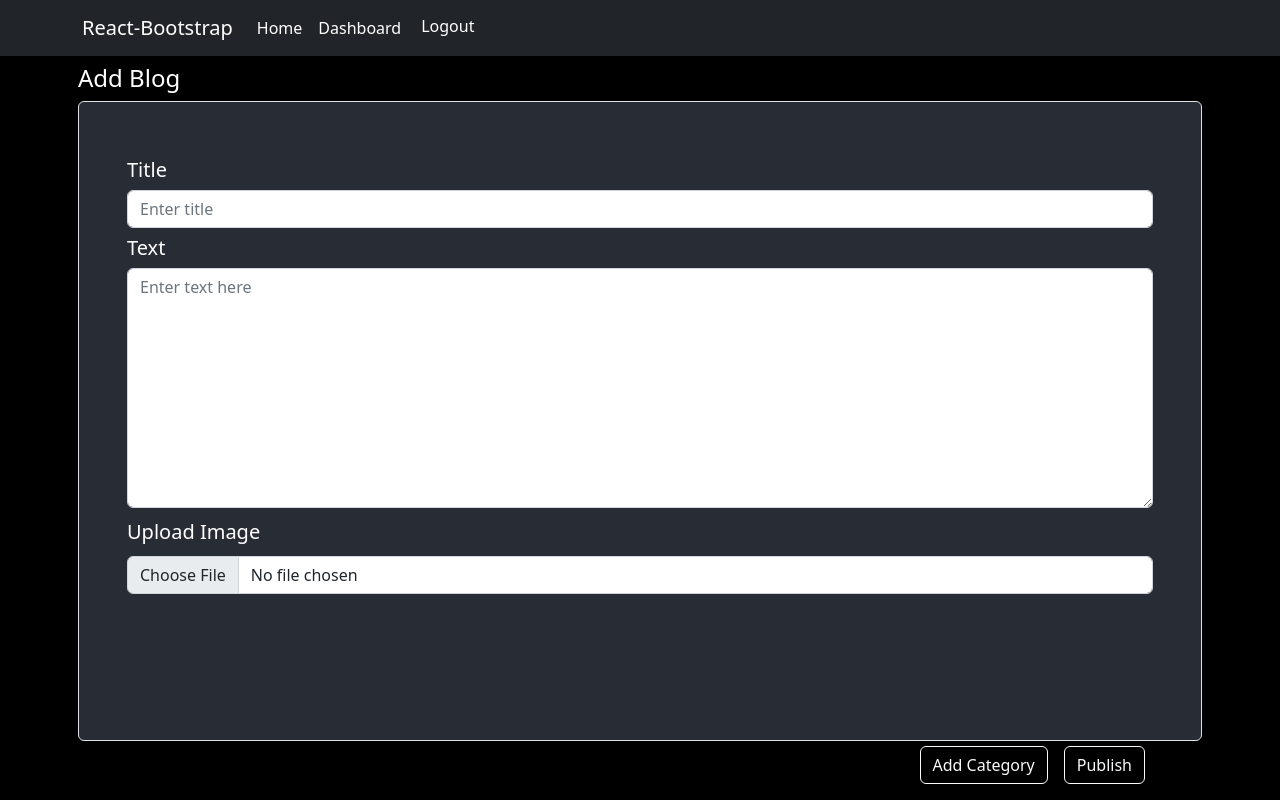
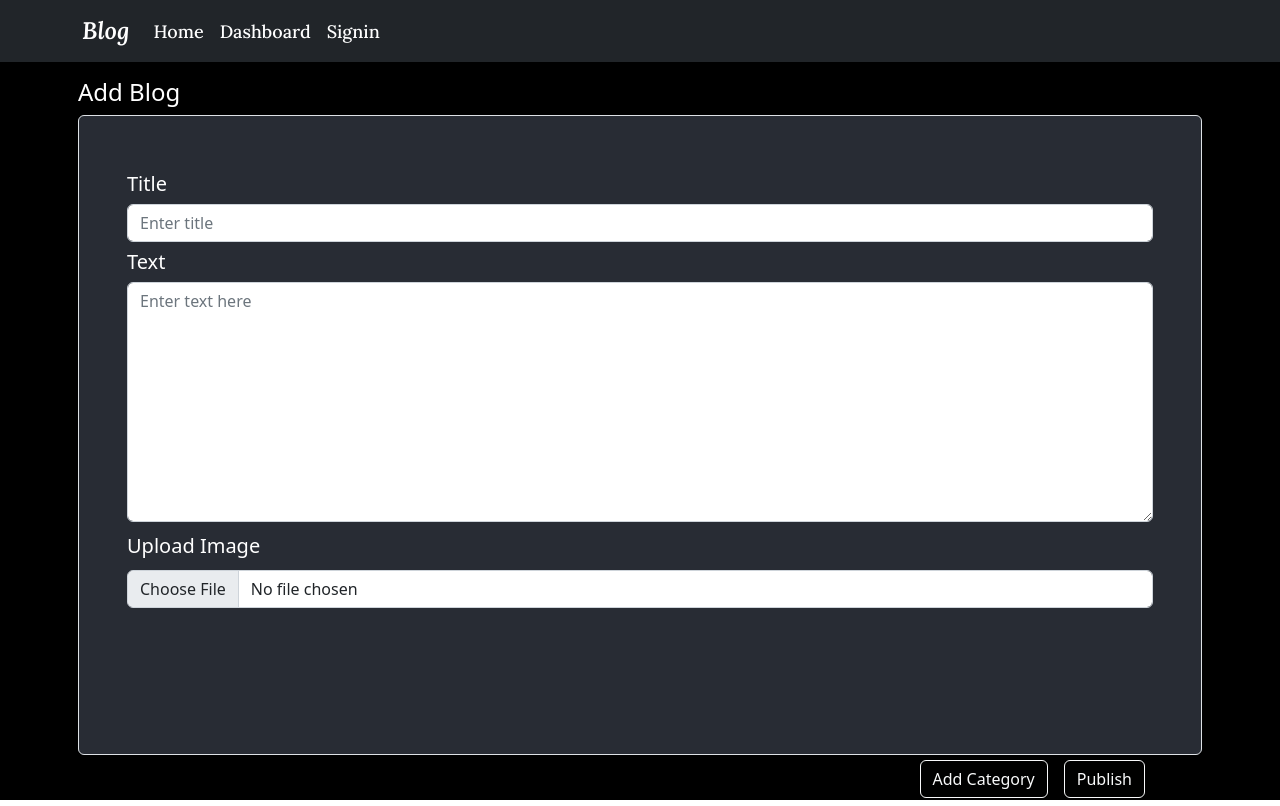
Before and after one commit to AmanPachori/Blog-App, a React (Create React App) app: page /add in a window 1280 px wide. Built offline with nearby package versions, Linux system fonts and the light colour scheme.

Commit message:
minor UI changes

```diff
--- a/src/App.css
+++ b/src/App.css
@@ -1,3 +1,4 @@
+@import url('https://fonts.googleapis.com/css2?family=Lora:ital,wght@0,400;0,500;0,600;0,700;1,400;1,500;1,600;1,700&family=Open+Sans:ital,wght@0,400;0,500;0,600;1,300;1,400;1,500&display=swap');
 :root{
   --backgroundColor : #282c34;
   --textBackground : #161a23;
@@ -6,54 +7,39 @@
   --buttoncolor : #30a14e;
   --themelight : #fff;
   --cardcolor :#0D1117;
+  font-family: 'Lora', serif;
+font-family: 'Open Sans', sans-serif;
 }
+.navbarLink,
+.Link{
+  font-family: 'Lora',serif;
+  font-size: 18px;
+  font-weight: 500;
+}
+.title{
+  font-family: 'Lora',serif;
+  font-size: 24px;
+  font-weight: 600;
+  font-style: italic;
 
-
-.App {
-  text-align: center;
-}
-
-.App-logo {
-  height: 40vmin;
-  pointer-events: none;
-}
-
-@media (prefers-reduced-motion: no-preference) {
-  .App-logo {
-    animation: App-logo-spin infinite 20s linear;
-  }
-}
-
-.App-header {
-  background-color: var(--backgroundColor);
-  min-height: 100vh;
-  display: flex;
-  flex-direction: column;
-  align-items: center;
-  justify-content: center;
-  font-size: calc(10px + 2vmin);
-  color: var(--themelight);
-}
-
-.App-link {
-  color: var(--secondarythemecolor)
-}
-
-@keyframes App-logo-spin {
-  from {
-    transform: rotate(0deg);
-  }
-  to {
-    transform: rotate(360deg);
-  }
 }
 
 .homeCard{
-height: 25vh
+height: 40vh;
+border-radius: 5px;
+}
+
+.userInfo h6{
+  font-family: 'Lora',serif;
+  font-size: 16px;
+  font-weight: 700;
+  font-style: italic;
+
 }
 .homeCard .img{
-  height: 50%;
+  height: 55%;
 }
+
 
 /* -------------------------------Dashboard Css Starts ------------------------*/
 .heading{
@@ -118,11 +104,16 @@ Navbar{
 .card{
   background-color: var(--cardcolor);
   color: var(--themelight);
-  border-radius: 0 !important;
+  border-radius: 5 !important;
 }
 .card Link{
   font-size: 16px;
   color: var(--themecolor);
+}
+.author img{
+  height: 40px;
+  width: 40px;
+  border-radius: 50%;
 }
 /* -------------------------------Home Css Ends---------------------------*/
 /* -------------------------------Auth Css Starts---------------------------*/
@@ -151,10 +142,7 @@ Navbar{
  text-decoration: none;
  color: var(--themelight);
 }
-.Link:hover{
- text-decoration: none;
- color: var(--themecolor);
-}
+
 /* -------------------------------Auth Css Ends---------------------------*/
 /* -------------------------------Add Blog Css starts---------------------------*/
 .addblog{
--- a/src/components/Home/home.js
+++ b/src/components/Home/home.js
@@ -14,6 +14,7 @@ const Home = () => {
     async function fetchData() {
       const data = await getAllBlog();
       setmyBlogs([data.data.data]);
+      console.log(myblogs[0])
     }
     fetchData();
   }, []);
@@ -46,18 +47,30 @@ const Home = () => {
             <Row>
               {myblogs[0]?.map((e) => {
                 return (
-                  <Col sm={6} md={4} lg={3} className="my-2">
+                  <Col sm={12} md={6} lg={4} className="my-2">
                     <Card className="card homeCard">
                       <Card.Img className="img" variant="top" src={e.image} />
                       <Card.Body>
                         <Card.Text>
+                          <div className="d-flex mb-3 userInfo align-items-center justify-content-between">
+                            <div className="author d-flex align-items-center justify-content-between">
+                              <img
+                                className="rounded-50"
+                                src="https://blogbackend.pythonanywhere.com/media/profile/770073_man_512x512.png"
+                              />
+                              <h6 className="px-2 mt-2"> Username</h6>
+                            </div>
+                            <div className="dateAndTime d-flex align-items-center justify-content-between">
+                              <img src="https://img.icons8.com/color/24/null/calendar--v1.png" />
+                              <h6 className="px-2 mt-2">{e.createdOn.toLocaleString(undefined, {timeZone: 'Asia/Kolkata'})}</h6>                            </div>
+                          </div>
                           <Link
                             className="Link"
                             to={{
                               pathname: `blog/${e._id}`,
                             }}
                           >
-                            {e.title}{" "}
+                            {e.title}
                           </Link>
                         </Card.Text>
                       </Card.Body>
--- a/src/components/Navbar/navbar.js
+++ b/src/components/Navbar/navbar.js
@@ -16,36 +16,48 @@ const navbar = () => {
    window.location = '/';
   }
   return (
-    <Navbar collapseOnSelect expand="lg" bg="dark" variant="dark">
+    <Navbar
+      collapseOnSelect
+      expand="lg"
+      bg="dark"
+      variant="dark"
+      className="mb-2"
+    >
       <Container>
-        <Navbar.Brand href="#home">React-Bootstrap</Navbar.Brand>
+        <Navbar.Brand href="/" className="title">
+          Blog
+        </Navbar.Brand>
         <Navbar.Toggle aria-controls="responsive-navbar-nav" />
         <Navbar.Collapse id="responsive-navbar-nav">
-          <Nav className="me-auto">
-          <Nav.Link style={{color:'#fff'}} href="/">Home</Nav.Link>
-            <Nav.Link style={{color:'#fff'}} href="/dashboard">Dashboard</Nav.Link>
-            {(token )?<Nav.Link style={{color:'#fff'}} href="/Signin">Signin</Nav.Link>
-: <Button variant="outline-light" style={{color:'#fff'}} href="/Signin" onClick={()=>{
-  logOut();
-}} className="bg-transparent border-0">Logout</Button>}
+          <Nav className="me-auto navbarLink">
+            <Nav.Link style={{ color: "#fff" }} href="/">
+              Home
+            </Nav.Link>
+            <Nav.Link style={{ color: "#fff" }} href="/dashboard">
+              Dashboard
+            </Nav.Link>
+            {!token ? (
+              <Nav.Link style={{ color: "#fff" }} href="/Signin">
+                Signin
+              </Nav.Link>
+            ) : (
+              <Button
+                variant="outline-light"
+                style={{ color: "#fff" }}
+                href="/Signin"
+                onClick={() => {
+                  logOut();
+                }}
+                className="bg-transparent border-0"
+              >
+                Logout
+              </Button>
+            )}
           </Nav>
         </Navbar.Collapse>
       </Container>
-    </Navbar>)
-{/* <Navbar >
-      <Container className="border px-5 py-2 d-flex justify-content-between" >
-        <div>
-         <Navbar.Brand  style={{color:'#fff'}} href="/">Blog App </Navbar.Brand>
-        </div>
-        <div><Navbar.Toggle aria-controls="basic-navbar-nav" />
-        <Navbar.Collapse id="basic-navbar-nav">
-          <Nav className="me-auto">
-
-          </Nav>
-        </Navbar.Collapse></div>
-      </Container>
-    </Navbar>  ) */}
-
+    </Navbar>
+  );
 }
 
 export default navbar
--- a/src/data/data.js
+++ b/src/data/data.js
@@ -11,6 +11,7 @@ export const getAllBlog = async () => {
       headers,
     })
     .then((res) => {
+      console.log(res.data)
       return res;
     })
     .catch((err) => {
```
